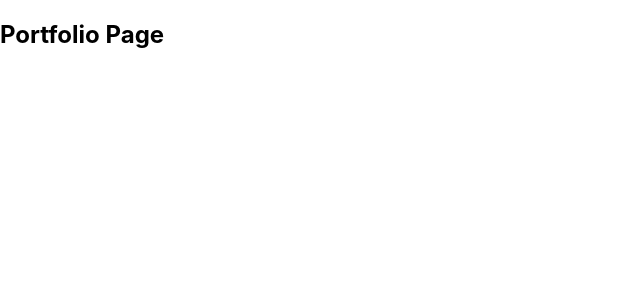
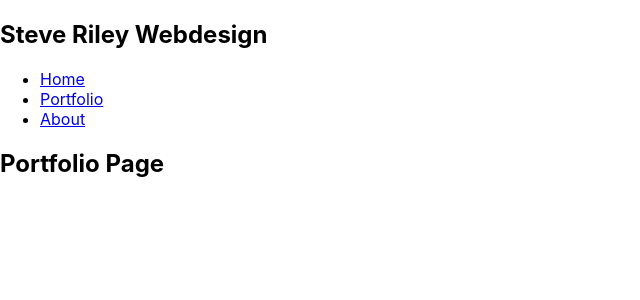
Before and after one commit to SteveJR86/BC-React-Portfolio, a React (Create React App) app: page /Portfolio in a window 1280 px wide. Shown: the top 300 px of the page, without its empty margins (0-640 px from the left). Built offline with nearby package versions, Linux system fonts and the light colour scheme.

Commit message:
navigation links added via navbar component

```diff
--- a/src/App.js
+++ b/src/App.js
@@ -1,4 +1,5 @@
 import { BrowserRouter as Router, Route, Routes } from 'react-router-dom';
+import NavBar from './components/NavBar';
 import Home from './pages/Home';
 import About from './pages/About';
 import Portfolio from './pages/Portfolio';
@@ -7,6 +8,7 @@ import './App.css';
 function App() {
   return (
     <Router>
+      <NavBar />
       <Routes>
         <Route path='/' element={<Home />}/>
         <Route path='/Portfolio' element={<Portfolio />}/>
--- /dev/null
+++ b/src/components/NavBar.js
@@ -0,0 +1,35 @@
+import { NavLink } from "react-router-dom";
+
+function NavBar(){
+  return (
+    <nav>
+      <h1>Steve Riley Webdesign</h1>
+      <ul>
+        <li>
+          <NavLink
+            to='/'
+            end
+            >
+              Home
+          </NavLink>
+        </li>
+        <li>
+          <NavLink
+            to='/portfolio'
+            >
+              Portfolio
+          </NavLink>
+        </li>
+        <li>
+          <NavLink
+            to='/about'
+            >
+              About
+          </NavLink>
+        </li>
+      </ul>
+    </nav>
+  )
+}
+
+export default NavBar;
```
